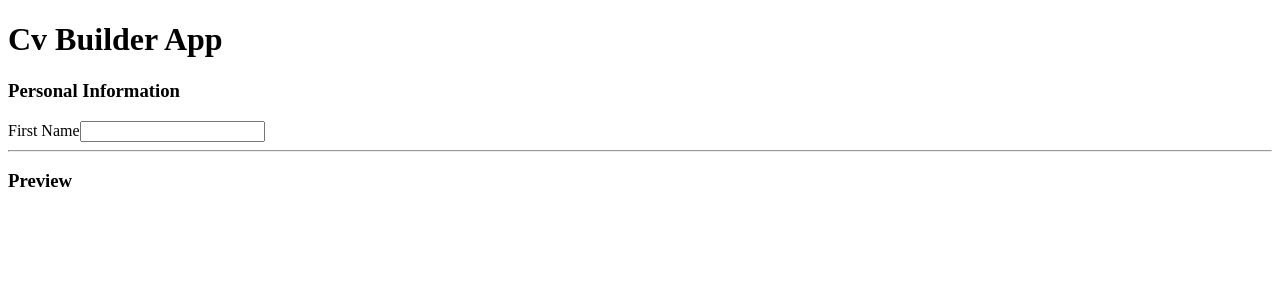
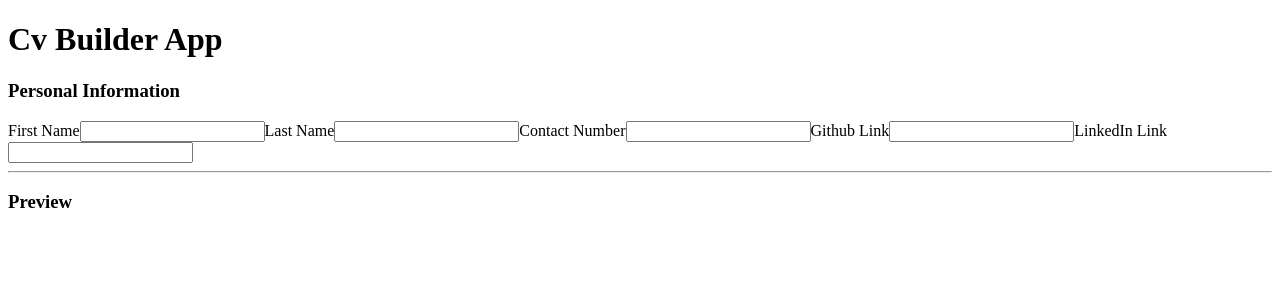
Before and after one commit to sameeksha-dalvi/cv-builder, a React (Vite) app: page / in a window 1280 px wide. Shown: the top 300 px of the page. Built offline with nearby package versions, Linux system fonts and the light colour scheme.

Commit message:
feat: add Input component for personal information

```diff
--- a/src/App.jsx
+++ b/src/App.jsx
@@ -1,4 +1,18 @@
 import { useState } from 'react'
+
+const Input = ({label,value,onChange}) => {
+console.log("Input value :",{value});
+  return (
+    <>
+     <label>{label}</label>
+     <input type="text"
+          value={value}
+          onChange={onChange}
+        />
+    </>
+
+  )
+}
 
 const App = () => {
   const [firstName, setFirstName] = useState("");
@@ -12,11 +26,16 @@ const App = () => {
       <h1>Cv Builder App</h1>
       <div>
         <h3>Personal Information</h3>
-        <label>First Name</label>
-        <input type="text"
-          value={firstName}
-          onChange={handleFirstNameChange}
-        />
+        <Input label="First Name" value={firstName}  onChange={handleFirstNameChange}/>
+        <label>Last Name</label>
+        <input type="text" />
+        <label>Contact Number</label>
+        <input type="tel" />
+        <label>Github Link</label>
+        <input type="text" />
+        <label>LinkedIn Link</label>
+        <input type="text" />
+
       </div>
       <div>
         <hr />
```
